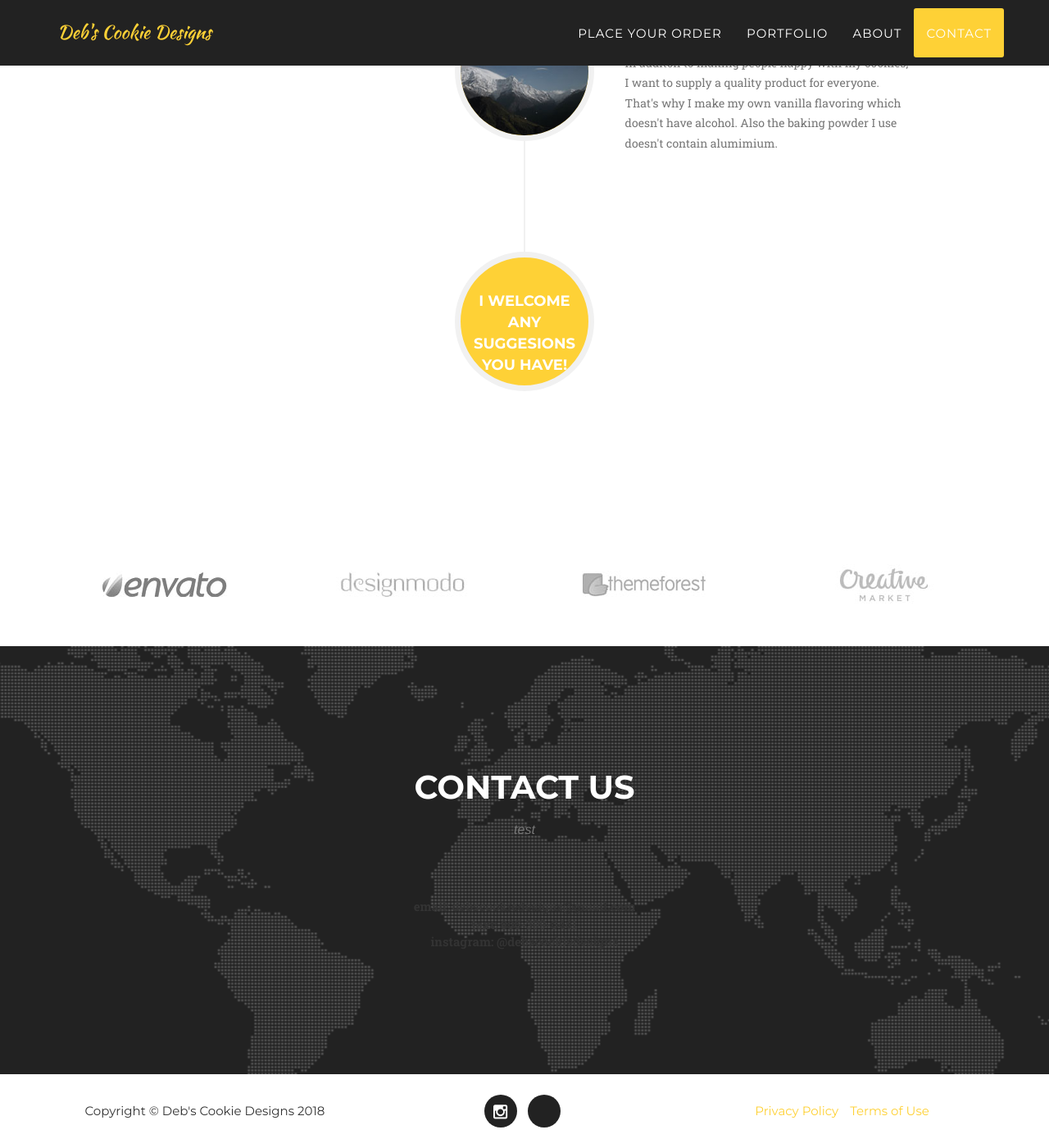
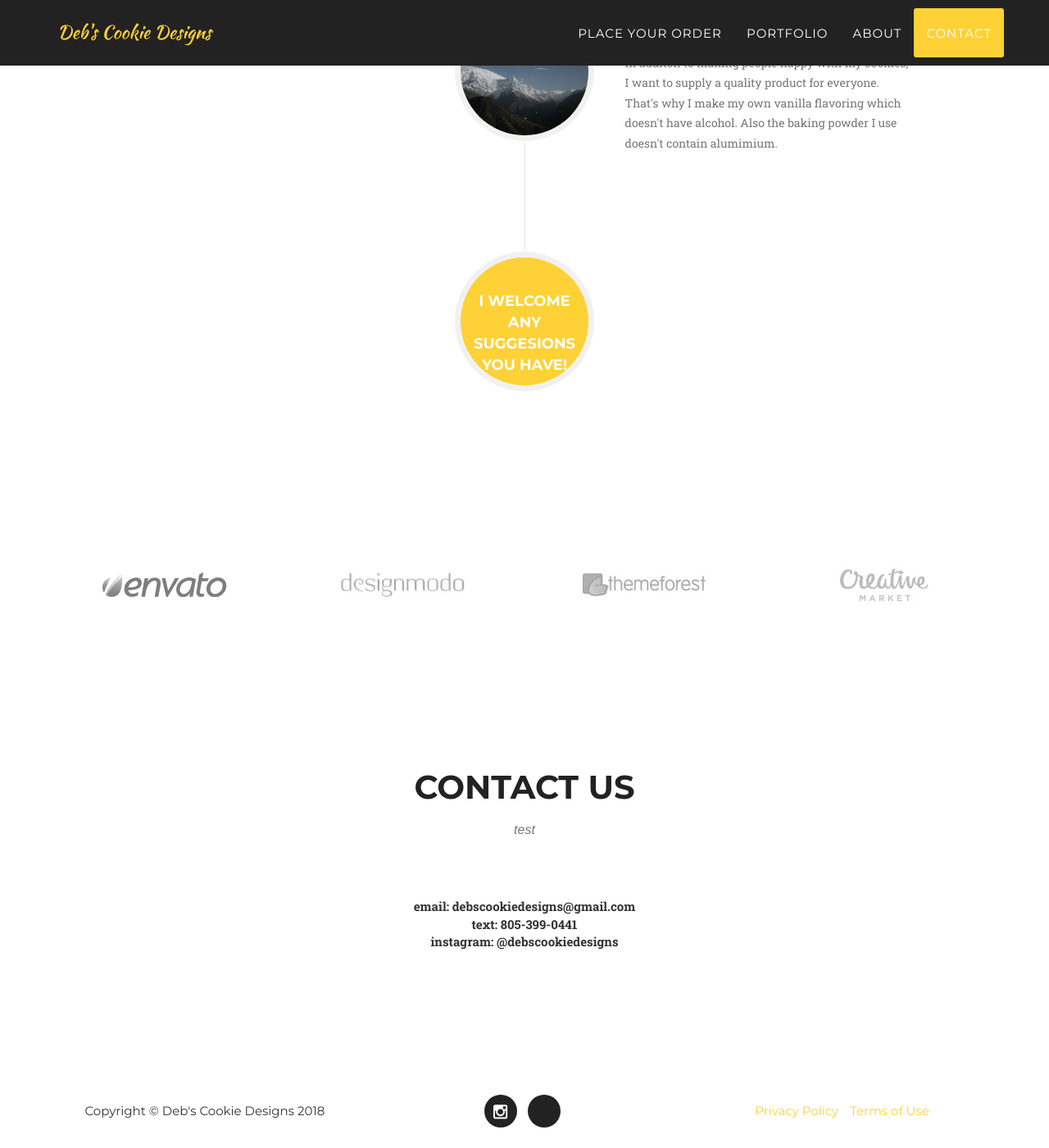
Before and after one commit to DEB72/Cookie, a Jekyll site: the page built from index.html, in a window 1280 px wide and 1400 px high, scrolled down 4647 px. Shown: the whole window at 82% size. Built offline with Jekyll 4.4.1, drawn with Linux system fonts in a browser that asks for light colours; some web fonts are replaced.

Commit message:
Update agency.css

```diff
--- a/_includes/css/agency.css
+++ b/_includes/css/agency.css
@@ -657,14 +657,14 @@
 }
 
 section#contact {
-    background-color: #222;
+    background-color: #ffffff;
     background-image: url('{{ site.baseurl }}/img/map-image.png');
     background-position: center;
     background-repeat: no-repeat;
 }
 
 section#contact .section-heading {
-    color: #fff;
+    color: #222;
 }
 
 section#contact .form-group {
```
